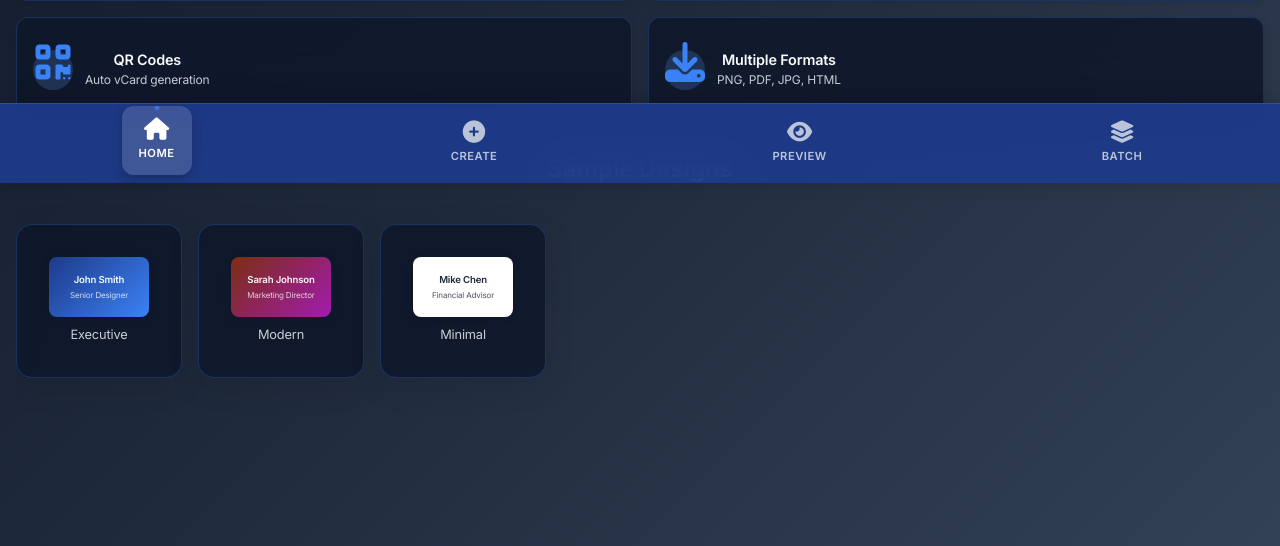
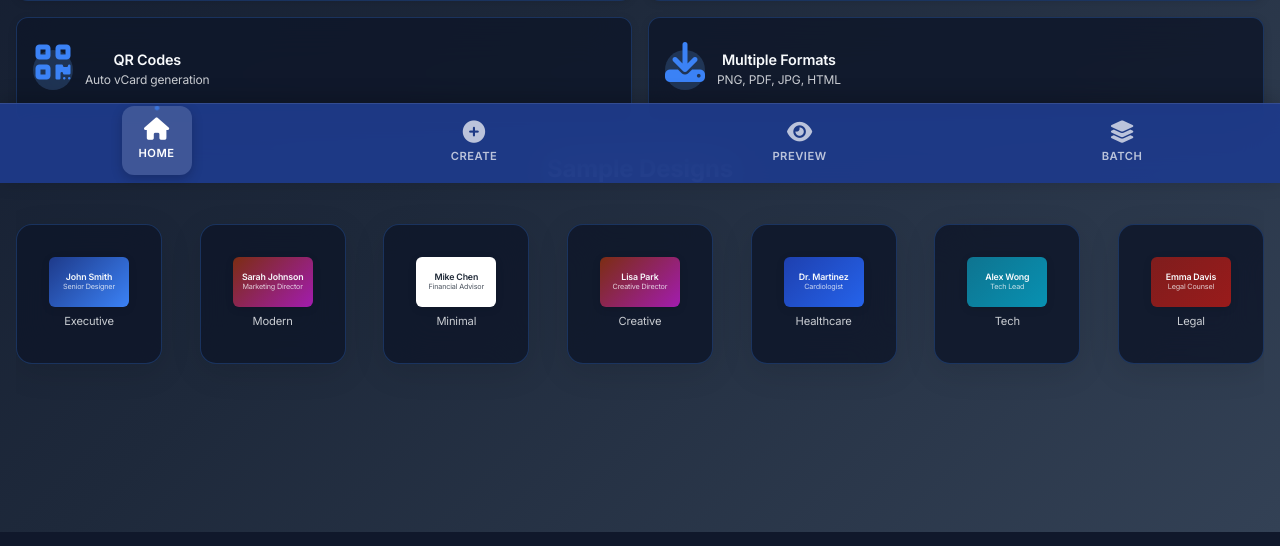
Before and after one commit to julisunkan/cardtico, a Flask app: page / in a window 1280 px wide. Shown: the part 617-1163 px from the top of the page. Run offline with Flask 3, Linux system fonts and the light colour scheme.

Commit message:
Add more sample designs to the main page for better visual variety
Updates static/css/style.css to adjust spacing and sizing for preview cards, and templates/index.html to include three new preview card components (creative, healthcare, tech, legal).

Replit-Commit-Author: Agent
Replit-Commit-Session-Id: fda6c981-b117-4ab2-abe8-c0e14fec80de
Replit-Commit-Checkpoint-Type: full_checkpoint
Replit-Commit-Screenshot-Url: https://storage.googleapis.com/screenshot-production-us-central1/15954b01-99da-49fc-9a99-2ef4a9699c26/fda6c981-b117-4ab2-abe8-c0e14fec80de/LZj0gWm

```diff
--- a/static/css/style.css
+++ b/static/css/style.css
@@ -406,10 +406,11 @@ body {
 
 .preview-cards {
   display: flex;
-  gap: 1rem;
+  gap: 0.6rem;
   overflow-x: auto;
   padding-bottom: 0.5rem;
   -webkit-overflow-scrolling: touch;
+  justify-content: space-between;
 }
 
 .preview-card {
@@ -421,16 +422,16 @@ body {
 }
 
 .preview-card span {
-  font-size: 0.8rem;
-  margin-top: 0.5rem;
+  font-size: 0.7rem;
+  margin-top: 0.4rem;
   opacity: 0.8;
 }
 
 .card-mini {
-  width: 100px;
-  height: 60px;
-  border-radius: 8px;
-  padding: 0.5rem;
+  width: 80px;
+  height: 50px;
+  border-radius: 6px;
+  padding: 0.4rem;
   position: relative;
   overflow: hidden;
   box-shadow: var(--shadow-light);
@@ -454,6 +455,22 @@ body {
   color: #1f2937;
 }
 
+.card-mini.creative {
+  background: linear-gradient(135deg, #7c2d12, #a21caf);
+}
+
+.card-mini.healthcare {
+  background: linear-gradient(135deg, #1e40af, #2563eb);
+}
+
+.card-mini.tech {
+  background: linear-gradient(135deg, #0e7490, #0891b2);
+}
+
+.card-mini.legal {
+  background: linear-gradient(135deg, #7f1d1d, #991b1b);
+}
+
 .mini-content {
   height: 100%;
   display: flex;
@@ -462,14 +479,16 @@ body {
 }
 
 .mini-name {
-  font-size: 0.6rem;
+  font-size: 0.55rem;
   font-weight: 600;
   margin-bottom: 0.1rem;
+  line-height: 1.1;
 }
 
 .mini-title {
-  font-size: 0.5rem;
+  font-size: 0.45rem;
   opacity: 0.8;
+  line-height: 1.1;
 }
 
 /* Hero Section */
--- a/templates/index.html
+++ b/templates/index.html
@@ -115,6 +115,42 @@
                 </div>
                 <span>Minimal</span>
             </div>
+            <div class="preview-card">
+                <div class="card-mini creative">
+                    <div class="mini-content">
+                        <div class="mini-name">Lisa Park</div>
+                        <div class="mini-title">Creative Director</div>
+                    </div>
+                </div>
+                <span>Creative</span>
+            </div>
+            <div class="preview-card">
+                <div class="card-mini healthcare">
+                    <div class="mini-content">
+                        <div class="mini-name">Dr. Martinez</div>
+                        <div class="mini-title">Cardiologist</div>
+                    </div>
+                </div>
+                <span>Healthcare</span>
+            </div>
+            <div class="preview-card">
+                <div class="card-mini tech">
+                    <div class="mini-content">
+                        <div class="mini-name">Alex Wong</div>
+                        <div class="mini-title">Tech Lead</div>
+                    </div>
+                </div>
+                <span>Tech</span>
+            </div>
+            <div class="preview-card">
+                <div class="card-mini legal">
+                    <div class="mini-content">
+                        <div class="mini-name">Emma Davis</div>
+                        <div class="mini-title">Legal Counsel</div>
+                    </div>
+                </div>
+                <span>Legal</span>
+            </div>
         </div>
     </div>
 </div>
```
Also changed, not shown: exports/olasunkanmi_agbajelola_12c6049e.png (added).
